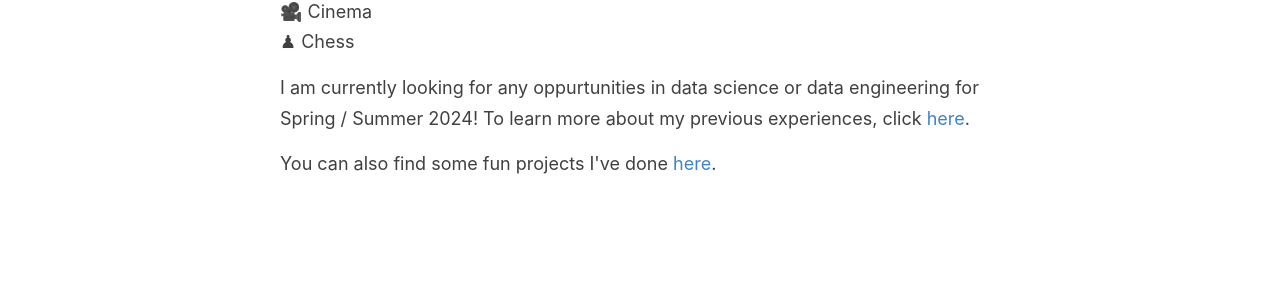
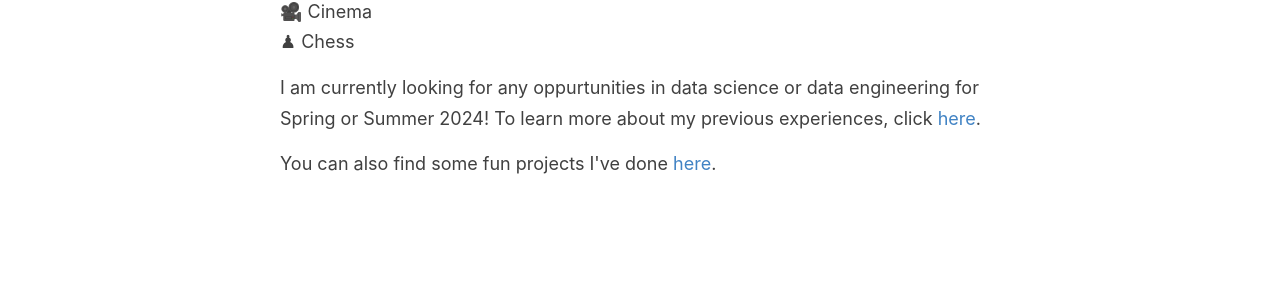
Before and after one commit to pkardjian/pkardjian.github.io, a Jekyll site: the page built from index.html, in a window 1280 px wide. Shown: the part 363-664 px from the top of the page. Built offline with Jekyll 4.4.1, drawn with Linux system fonts in a browser that asks for light colours; the list of posts is cut into pages by our own code.

Commit message:
Minor fixes

```diff
--- a/index.html
+++ b/index.html
@@ -15,7 +15,7 @@ layout: default
 
   </p>
 
-  <p>I am currently looking for any oppurtunities in data science or data engineering for Spring / Summer 2024!
+  <p>I am currently looking for any oppurtunities in data science or data engineering for Spring or Summer 2024!
      To learn more about my previous experiences, click <a href="https://pkardjian.github.io/experience/">here</a>.</p>
 
   <p>You can also find some fun projects I've done <a href="https://pkardjian.github.io/projects/">here</a>.</p>
```
Also changed, not shown: _pages/experience.md (+1 -1 lines).
